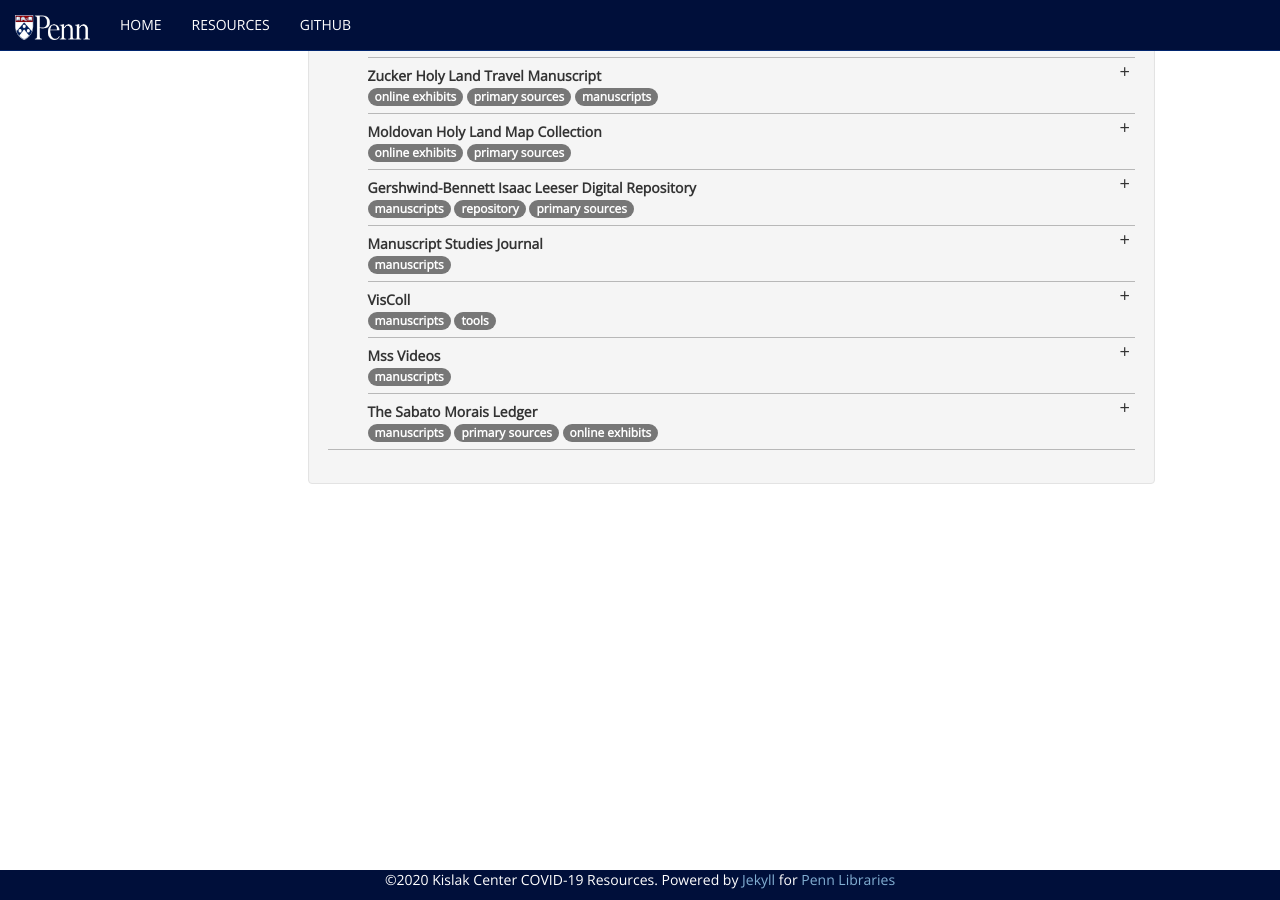
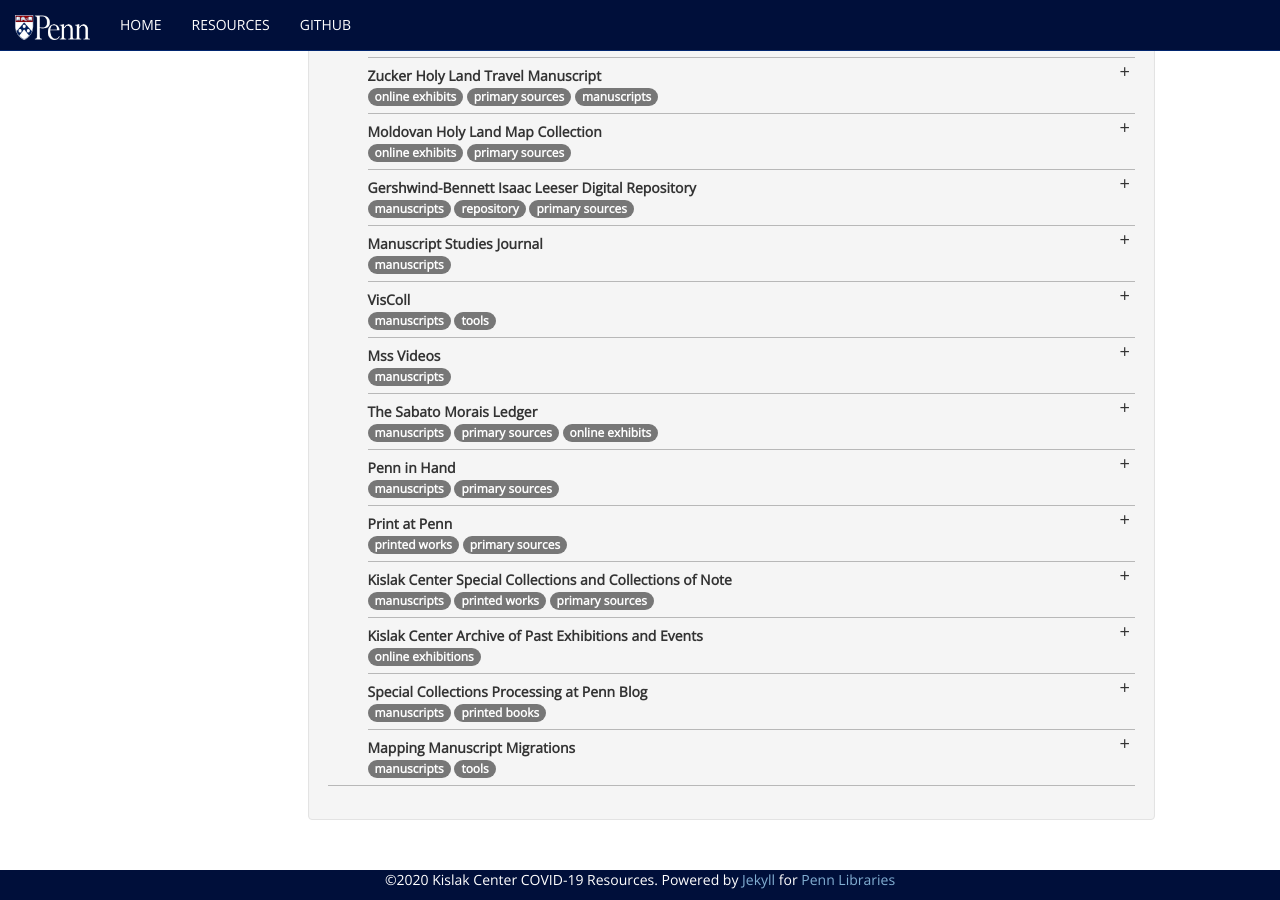
Before and after one commit to KislakCenter/covid-19-resources, a Jekyll site: the page built from resources.html, in a window 1280 px wide and 900 px high, scrolled down 973 px. Built offline with Jekyll 4.4.1, drawn with Linux system fonts in a browser that asks for light colours; some web fonts are replaced; some of the changed lines change nothing that is shown.

Commit message:
new and updated resources

```diff
--- a/_data/resources.yml
+++ b/_data/resources.yml
@@ -108,7 +108,7 @@
   tags: [manuscripts]
   domain: SIMS
 - title: 'VisColl'
-  link: https://github.com/KislakCenter/VisColl
+  link: https://viscoll.org/
   description: |
     VisColl is a system for generating visualizations of a physical manuscript’s collation. It consists of a data model for modeling of a manuscript (based on quires, leaves in quires, and typology for the leaves (original, missing, added, replaced)), software for building models in a tabular format (published online and expressed in a custom XML schema), and software for generating visualizations from that model, via another online form. VisColl is free and available for anyone to use.
   tags: [manuscripts, tools]
@@ -125,3 +125,39 @@
     Browse more than 500 pages of the ledger and learn about Sabato Morais' personal scrapbook of newspaper clippings, pamphlets, circulars, and typescripts that he collected during his lifetime (1823 - 1897).
   tags: [manuscripts, primary sources, online exhibits]
   domain: SCETI
+- title: 'Penn in Hand'
+  link: http://dla.library.upenn.edu/dla/medren/index.html
+  description: |
+    The site offers bibliographic information and digital facsimiles for selected collections of manuscript codices, texts, documents, papers, and leaves held by Penn's Rare Book & Manuscript Library. Penn holds over 2,000 Western manuscripts produced before the 19th century; medieval and Renaissance manuscripts comprise approximately 900 items, the earliest dating from 1000 A.D. Its holdings of Indic manuscripts is the largest in the Western hemisphere with more than 3,000 items. The Lawrence J. Schoenberg Collection emphasizes secular topics, especially science and mathematics, and includes tablets from the 21st to 18th centuries B.C.
+  tags: [manuscripts, primary sources]
+  domain: Kislak, SIMS
+- title: 'Print at Penn'
+  link: http://dla.library.upenn.edu/dla/print/index.html
+  description: |
+    Print at Penn  is the online repository for digitized facsimiles of materials from the University of Pennsylvania Libraries' print collections. The site includes bibliographic information for each digitized work as well as faceted and keyword searches across and within collections. Among the facets are those which allow users to limit their queries to a specific collection or to a specific location within the Penn Libraries system. This functionality will allow users to discover materials more quickly and easily.
+  tags: [printed works, primary sources]
+  domain: Kislak
+- title: 'Kislak Center Special Collections and Collections of Note'
+  link: https://www.library.upenn.edu/collections/special-notable?f%5B0%5D=library_collection:421
+  description: |
+    This page links to collection descriptions and online resources related to all of the collections within the Kislak Center. Links and descriptions are actively updated.
+  tags: [manuscripts, printed works, primary sources]
+  domain: Kislak
+- title: 'Kislak Center Archive of Past Exhibitions and Events'
+  link: https://www.library.upenn.edu/about/exhibits-events/archive
+  description: |
+    Explore the past twenty years of the Kislak Center's exhibitions and events, including gallery and event photos and links to related online resources. Content is actively updated.
+  tags: [online exhibitions]
+  domain: Kislak, SIMS
+- title: 'Special Collections Processing at Penn Blog'
+  link: https://pennrare.wordpress.com/
+  description: |
+    The Special Collections Processing Center (SCPC) of the University of Pennsylvania’s Kislak Center for Special Collections, Rare Books and Manuscripts is responsible for cataloging rare books, manuscripts, and archival collections for use by the general public. The blog is our opportunity to talk about what we love, what surprises us, and what we learn from the treasures within our collections!  Check back frequently for the most recent SCPC finds.
+  tags: [manuscripts, printed books]
+  domain: Kislak, SIMS
+- title: 'Mapping Manuscript Migrations'
+  link: https://mappingmanuscriptmigrations.org/
+  description: |
+    Mapping Manuscript Migrations (MMM) is a semantic portal for finding and studying pre-modern manuscripts and their movements, based on linked collections of the Schoenberg Institute for Manuscript Studies, the Bodleian Libraries, and the Institut de recherche et d'histoire des textes. Researchers are able to analyse and visualize the aggregated data at scales ranging from individual manuscripts to thousands of manuscripts.
+  tags: [manuscripts, tools]
+  domain: SIMS
```
